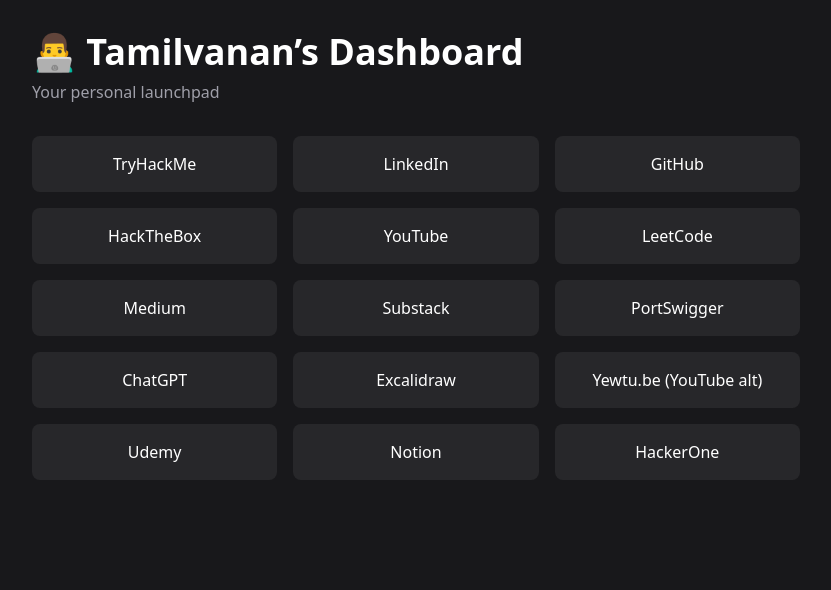
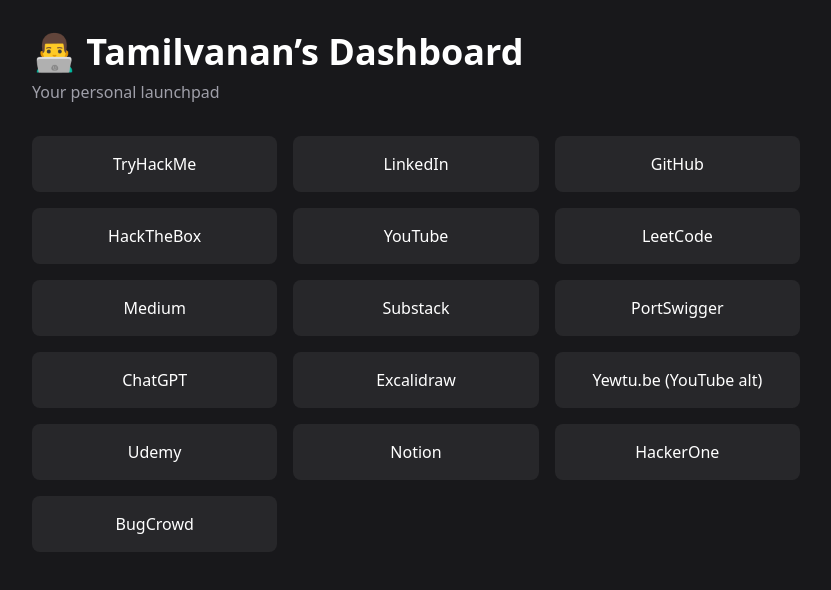
Before and after one commit to tamilvanansambasivam/my-dashboard, a React (Vite) app: page / in a window 1280 px wide. Shown: the top 590 px of the page, without its empty margins (224-1055 px from the left). Built offline with nearby package versions, Linux system fonts and the light colour scheme.

Commit message:
add bugcrowd

```diff
--- a/src/App.jsx
+++ b/src/App.jsx
@@ -42,6 +42,7 @@
           />
           <LinkCard title="Notion" url="https://www.notion.so/" />
           <LinkCard title="HackerOne" url="https://hackerone.com/tmlvnn" />
+          <LinkCard title="BugCrowd" url="https://bugcrowd.com/tmlvnn" />
         </section>
       </div>
     </div>
```
